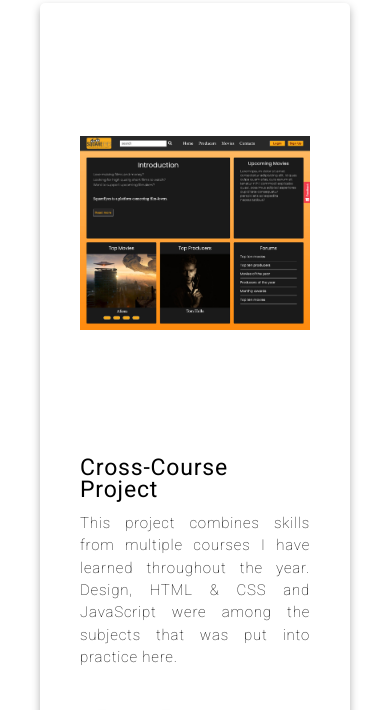
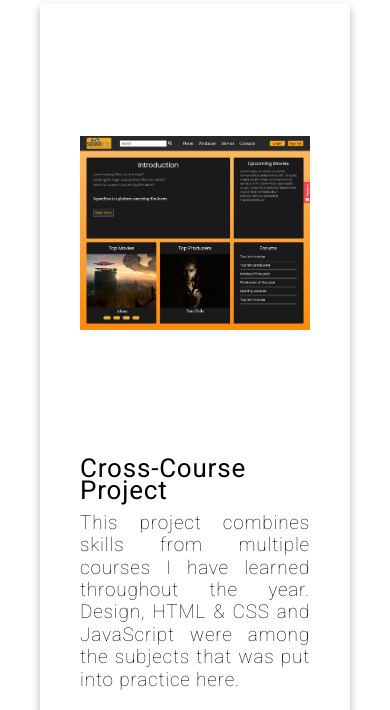
Before and after one commit to norbadboy/norbadboy, a plain HTML site: page portfolio/html/home.html in a window 390 px wide. Shown: the part 134-844 px from the top of the page. Drawn offline with Linux system fonts and the light colour scheme.

Commit message:
changed font size

```diff
--- a/portfolio/css/home.css
+++ b/portfolio/css/home.css
@@ -85,7 +85,6 @@ button {
   display: grid;
   grid-template-columns: 1fr 1fr;
   grid-gap: 90px;
-
 }
 .card {
   box-shadow: 0 4px 8px 0 var(--light-black);
@@ -127,6 +126,12 @@ button {
 }
 
 @media screen and (max-width: 835px) {
+  h3 {
+    font-size: 26px;
+  }
+  p {
+    font-size: 19px;
+  }
   .cards--container {
     grid-template-columns: 1fr;
   }
--- a/portfolio/css/intro.css
+++ b/portfolio/css/intro.css
@@ -121,10 +121,10 @@ h1 {
     flex-direction: column;
   }
   h1 {
-    font-size: 25px;
+    font-size: 27px;
   }
   h3 {
-    font-size: 16px;
+    font-size: 18px;
     max-width: 365px;
   }
   .heading--container,
--- a/portfolio/css/style.css
+++ b/portfolio/css/style.css
@@ -28,7 +28,7 @@ p {
   font-family: "Roboto", sans-serif;
   font-weight: 200;
   letter-spacing: 0.05rem;
-  font-size: 15px;
+  font-size: 16px;
   line-height: 1.4rem;
   text-align: justify;
 }
```
